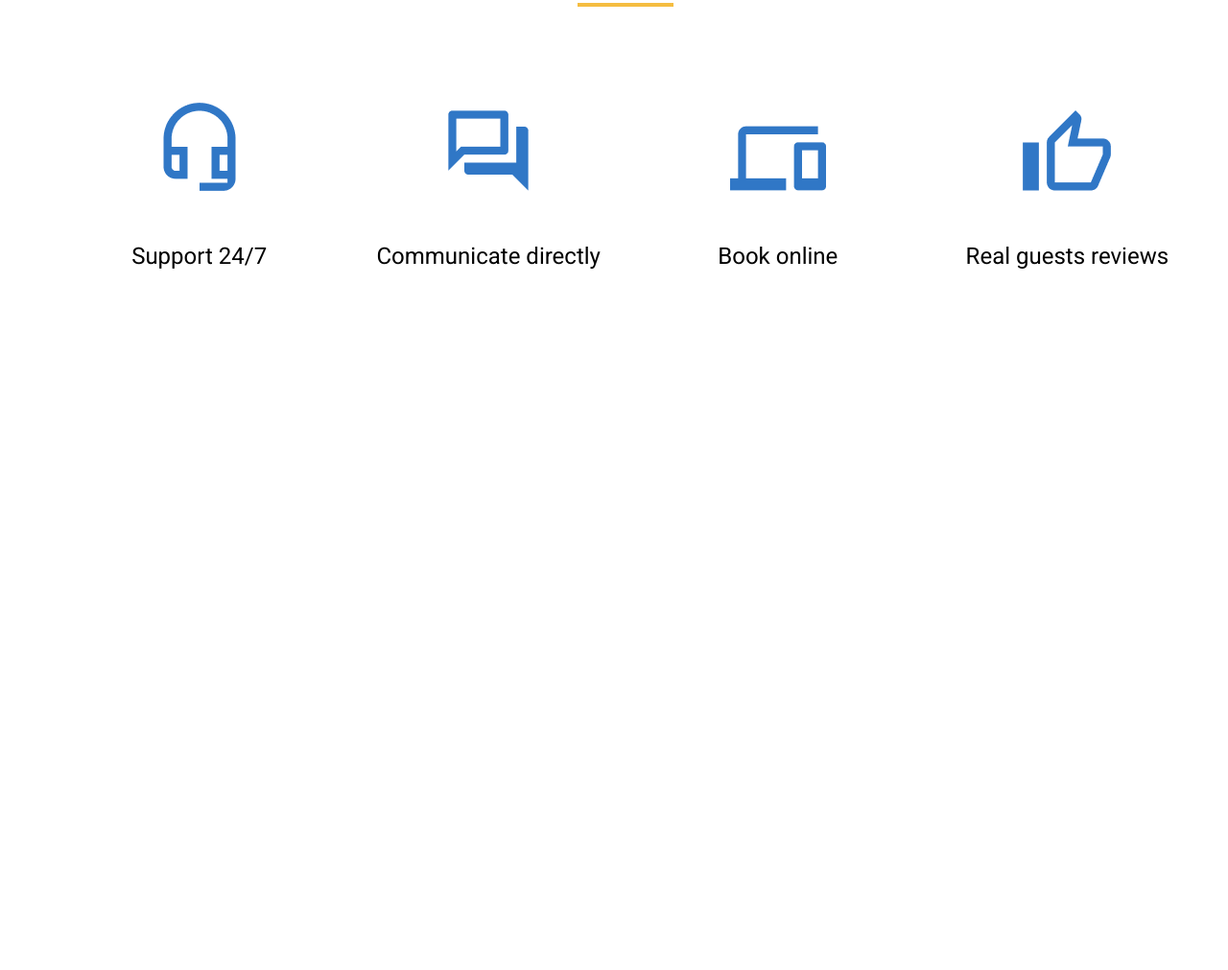
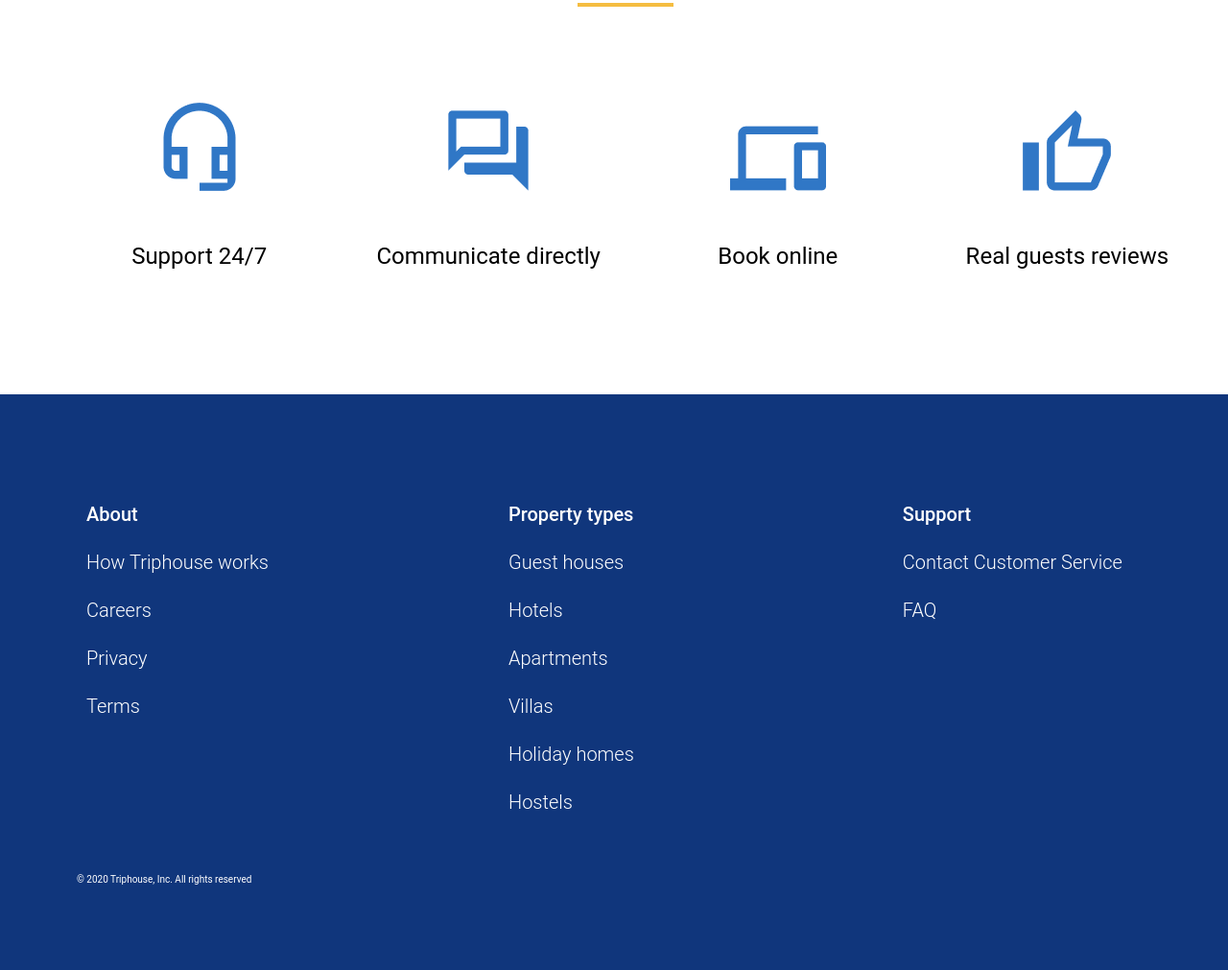
Before and after one commit to DaryaKorzenok/if-html, a website: page TripHouse/index.html in a window 1280 px wide. Shown: the part 184-1195 px from the top of the page at 96% size. Before the commit the page ends 800 px from the top, so only its background shows below. Drawn offline with Linux system fonts and the light colour scheme; a web font is replaced by a local one.

Commit message:
Added footer. Added fonts. Flexbox was used to build the main block.

```diff
--- a/TripHouse/index.html
+++ b/TripHouse/index.html
@@ -4,9 +4,6 @@
     <meta charset="UTF-8" />
     <meta name="viewport" content="width=device-width, initial-scale=1.0" />
     <link href="../styles/style.css" rel="stylesheet" />
-    <link rel="preconnect" href="https://fonts.googleapis.com" />
-    <link rel="preconnect" href="https://fonts.gstatic.com" crossorigin />
-    <link href="https://fonts.googleapis.com/css2?family=Roboto:wght@400;500&display=swap" rel="stylesheet"/>
     <title>What do we offer</title>
   </head>
   <body>
@@ -14,11 +11,10 @@
       <h2>What do we offer</h2>
     </section>
     <hr />
-<section>
-<div class="container">
+    <section class="container">
       <ul class="list">
         <li>
-            <img src="../images/headphones.png" alt="headphones"/>
+          <img src="../images/headphones.png" alt="headphones" />
           <p>Support 24/7</p>
         </li>
         <li>
@@ -30,11 +26,38 @@
           <p>Book online</p>
         </li>
         <li>
-            <img src="../images/like.png" alt="like"/>
+          <img src="../images/like.png" alt="like" />
           <p>Real guests reviews</p>
         </li>
       </ul>
+    </section>
+    <footer>
+      <div class="footer-container">
+        <ul class="list-footer about">
+          <li class="list-item">About</li>
+          <li class="list-item">How Triphouse works</li>
+          <li class="list-item">Careers</li>
+          <li class="list-item">Privacy</li>
+          <li class="list-item">Terms</li>
+        </ul>
+        <ul class="list-footer property">
+          <li class="list-item">Property types</li>
+          <li class="list-item">Guest houses</li>
+          <li class="list-item">Hotels</li>
+          <li class="list-item">Apartments</li>
+          <li class="list-item">Villas</li>
+          <li class="list-item">Holiday homes</li>
+          <li class="list-item">Hostels</li>
+        </ul>
+        <ul class="list-footer support">
+          <li class="list-item">Support</li>
+          <li class="list-item">Contact Customer Service</li>
+          <li class="list-item">FAQ</li>
+        </ul>
       </div>
-</section>
+      <div class="copyright">
+        &#169; 2020 Triphouse, Inc. All rights reserved
+      </div>
+    </footer>
   </body>
 </html>
--- /dev/null
+++ b/styles/fonts.css
@@ -0,0 +1,12 @@
+@font-face {
+    font-family: "Roboto";
+    src: url("../fonts/roboto-regular.woff2") format("woff2");
+    font-weight: 400;
+    font-style: normal;
+}
+@font-face {
+    font-family: "Roboto";
+    src: url("../fonts/roboto-medium.woff2") format("woff2");
+    font-weight: 500;
+    font-style: normal;
+}
--- a/styles/style.css
+++ b/styles/style.css
@@ -1,6 +1,7 @@
+@import url("fonts.css");
 * {
   margin: 0;
-  font-family: "Roboto", sans-serif;
+  font-family: "Roboto", "sans-serif";
 }
 
 h2 {
@@ -14,6 +15,7 @@ h2 {
   width: 100%;
   padding-top: 100px;
   text-align: center;
+  padding-bottom: 130px;
 }
 
 hr {
@@ -35,3 +37,43 @@ p {
   font-size: 24px;
   font-weight: 400;
 }
+
+.footer-container {
+  background-color: #10367c;
+  display: flex;
+  flex-direction: row;
+  padding-top: 100px;
+}
+
+.list-footer {
+  list-style: none;
+  font-size: 20px;
+  font-weight: 300;
+  color: #ffffff;
+  line-height: 2.5;
+}
+
+.list-footer li:first-child {
+  font-weight: 500;
+}
+
+.about {
+  padding-left: 90px;
+}
+
+.property {
+  padding-left: 250px;
+}
+
+.support {
+  padding-left: 280px;
+
+}
+.copyright {
+  height: 100px;
+  color: #ffffff;
+  background-color: #10367c;
+  font-size: 10px;
+  padding-top: 50px;
+  padding-left: 80px;
+}
```
Lines whose indentation alone changed are shown as unchanged.
